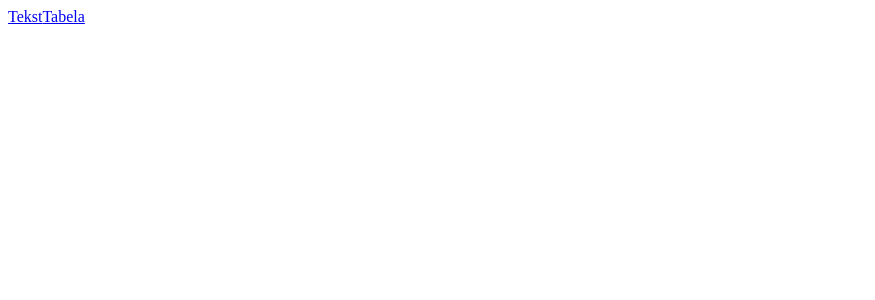
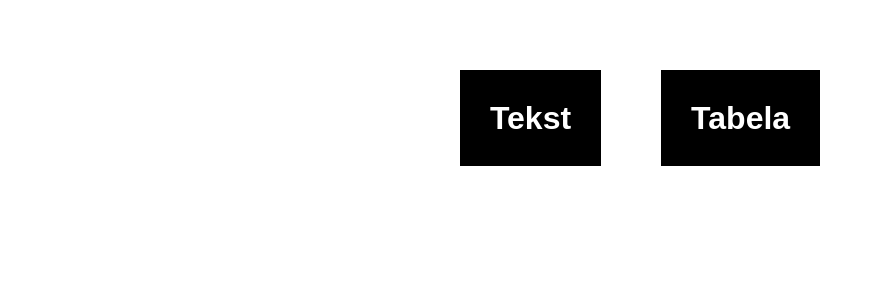
Before and after one commit to wic060997/TechnologieObiektowe, a Vue app in the folder FrontVue/frontvue/: page / in a window 1280 px wide. Shown: the top 300 px of the page, without its empty margins (0-875 px from the left). Built offline with nearby package versions, Linux system fonts and the light colour scheme.

Commit message:
Dodany arkusz styli CSS

```diff
--- /dev/null
+++ b/FrontVue/frontvue/src/assets/main.css
@@ -0,0 +1,26 @@
+.selector {
+    width: fit-content;
+    margin: 100px auto;
+
+
+}
+
+.selector a {
+    width: 400px;
+    margin-left: 30px;
+    margin-right: 30px;
+    padding: 30px 30px 30px 30px;
+
+    background-color: black;
+    color: white;
+    font-size: xx-large;
+    font-weight: bolder;
+    font-family: Arial, Helvetica, sans-serif;
+
+    text-decoration: none;
+
+}
+
+.selector a:hover {
+    background-color: gray;
+}
--- a/FrontVue/frontvue/src/main.js
+++ b/FrontVue/frontvue/src/main.js
@@ -1,6 +1,7 @@
 import Vue from 'vue';
 import App from './App.vue';
 import router from './router';
+import './assets/main.css';
 
 Vue.config.productionTip = false;
 
```
